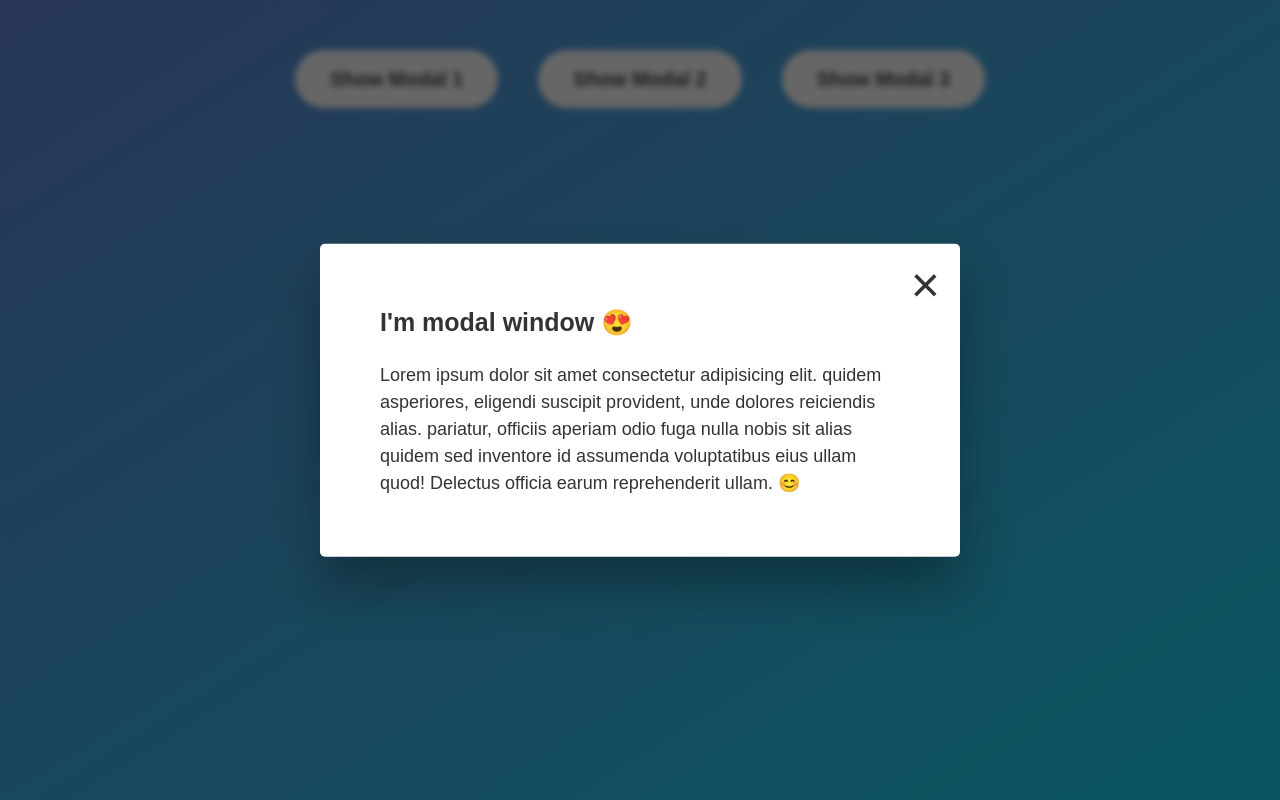
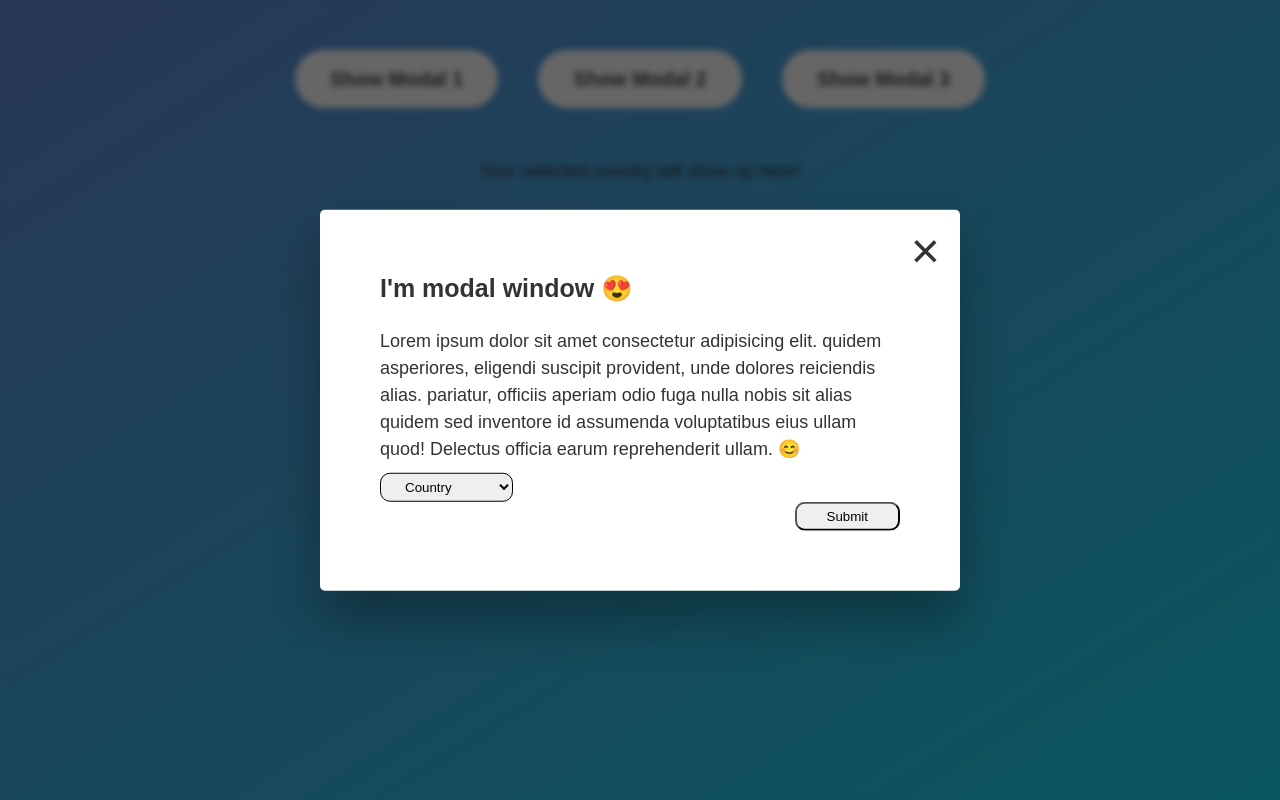
Before and after one commit to Fatima-ali-muhammad/JavaScriptPractice, a plain HTML site: page index.html in a window 1280 px wide. Both pictures are taken after a click on the button "Show Modal 1". Drawn offline with Linux system fonts and the light colour scheme.

Commit message:
added
Signed-off-by: Fatima Ali <fatima.ali3366@yahoo.com>

```diff
--- a/css/style.css
+++ b/css/style.css
@@ -34,11 +34,19 @@ body{
     line-height: 1.5;
     height: 100vh;
     position: relative;
+    background: linear-gradient(to top left,#19d7f0,#668ad8);
+
+}
+
+.btns{
     display: flex;
     align-items: flex-start;
     justify-content:center;
-    background: linear-gradient(to top left,#19d7f0,#668ad8);
+}
 
+
+#countryHolder{
+  text-align: center;
 }
 
 .show-modal{
@@ -107,3 +115,22 @@ p{
     backdrop-filter: blur(3px);
     z-index:5;
 }
+
+
+
+#country{
+    margin-top: 1rem;
+    padding: 0.5rem 2rem;
+    border-radius: 1rem;
+    border-color: black;
+}
+
+
+.submit-btn{
+    padding: 0.5rem 3rem;
+    border-radius: 1rem;
+    border-color: black;
+    float: right;
+    cursor: pointer;
+
+}
--- a/index.html
+++ b/index.html
@@ -46,14 +46,16 @@
     <button id="change-width">Change Heading's Width</button>
 
     <h1 class="width">This is heading 1</h1>-->
-
+       <div class="btns">
 
 
     <button class="show-modal" id="m1">Show Modal 1</button>
     <button class="show-modal" id="m2">Show Modal 2</button>
     <button class="show-modal" id="m3">Show Modal 3</button>
 
+       </div>
 
+       <p id="countryHolder">Your selected country will show up here!</p>
     <div class="modal hidden">
         <button class="close-modal">&times;</button>
         <h1>I'm modal window 😍 </h1>
@@ -63,6 +65,15 @@
              assumenda voluptatibus eius ullam quod! Delectus officia earum reprehenderit ullam.
              😊
             </p>
+
+            <select name="Country" id="country">
+                <option value="" selected disabled>Country</option>
+                <option value="Afghanistan">Afghanistan</option>
+                <option value="Pakistan" >Pakistan</option>
+                <option value="Iran" >Iran</option>
+            </select>
+             <br>
+            <button class="submit-btn">Submit</button>
     </div>
 
     <div class="overlay  hidden">
--- a/javaScript.js
+++ b/javaScript.js
@@ -511,7 +511,13 @@ document.querySelector('#text-color').addEventListener('click',function(){
 
  const overlay = document.querySelector('.overlay');
 
- const closeModal = document.querySelector('.close-modal')
+ const closeModal = document.querySelector('.close-modal');
+
+ const countryHolder = document.querySelector('#countryHolder');
+
+ const submitBtn = document.querySelector('.submit-btn');
+
+ const  countrySelector = document.querySelector('#country');
 
 
 
@@ -572,3 +578,9 @@ document.addEventListener('keydown', function (event) {
 
  //console.log('A key press happened'+event.key)
  //});
+
+submitBtn.addEventListener('click', function(){
+    countryHolder.textContent =  countrySelector.value;
+    closeModel();
+
+});
```
